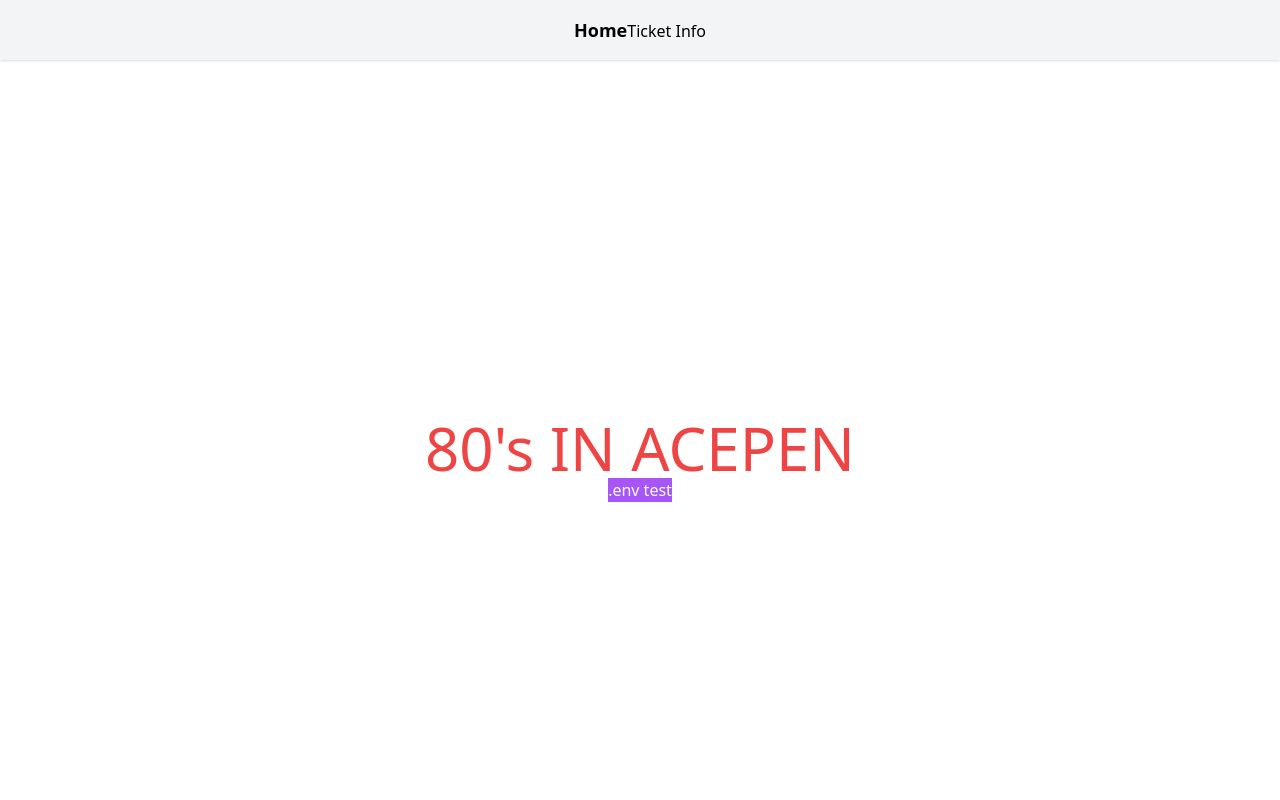
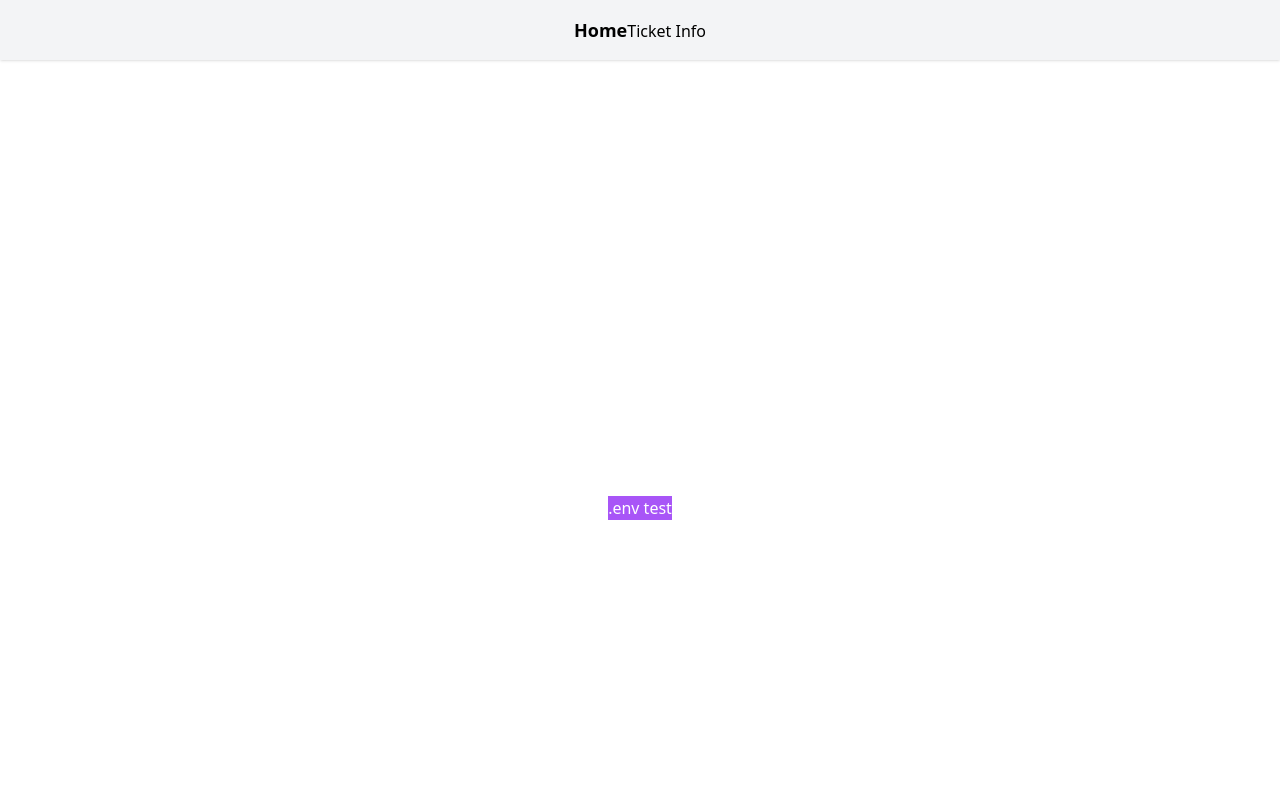
Before and after one commit to andrewlin27/ace-chilifest, a React (Create React App) app in the folder frontend/: page / in a window 1280 px wide. Shown: the top 800 px of the page. Built offline with nearby package versions, Linux system fonts and the light colour scheme.

Commit message:
text is transparent but gradient border not working as desired

```diff
--- a/frontend/src/App.css
+++ b/frontend/src/App.css
@@ -11,3 +11,17 @@ html {
 body {
     margin: 0 auto;
 }
+
+.text-stroke {
+    -webkit-text-stroke: 2px #fff; /* Border color */
+    text-stroke: 2px transparent; /* For non-webkit browsers */
+
+}
+
+.custom-outline {
+    color: transparent;
+    -webkit-text-stroke: 2px transparent; /* Stroke starts as transparent */
+    background-image: linear-gradient(45deg, #ff007f, #8a2be2); /* Gradient applied to text */
+    -webkit-background-clip: text; /* Clips gradient to text area */
+    -webkit-text-fill-color: transparent; /* Keeps the inner text transparent */
+  }
--- a/frontend/src/App.js
+++ b/frontend/src/App.js
@@ -25,7 +25,15 @@ function App() {
 
       <main>
         <section id="home" className="h-screen flex flex-col justify-center items-center">
-          <h1 className="text-6xl text-red-500">80's IN ACEPEN</h1>
+          {/* <h1 className="text-8xl font-extrabold bg-clip-text text-transparent bg-gradient-to-r from-pink-500 to-purple-500 text-stroke">80's IN ACEPEN</h1> */}
+          {/* <h1 className="text-8xl font-extrabold text-transparent relative">
+            <span className="absolute inset-0 bg-gradient-to-r from-pink-500 to-purple-500 bg-clip-text text-stroke">
+              80's IN ACEPEN
+            </span>
+          </h1> */}
+          <h1 className="text-8xl font-extrabold text-transparent relative custom-outline">
+            80's IN ACEPEN
+          </h1>
           <button
             className="bg-purple-500 hover:bg-blue-700 text-white"
             onClick={func}
```
